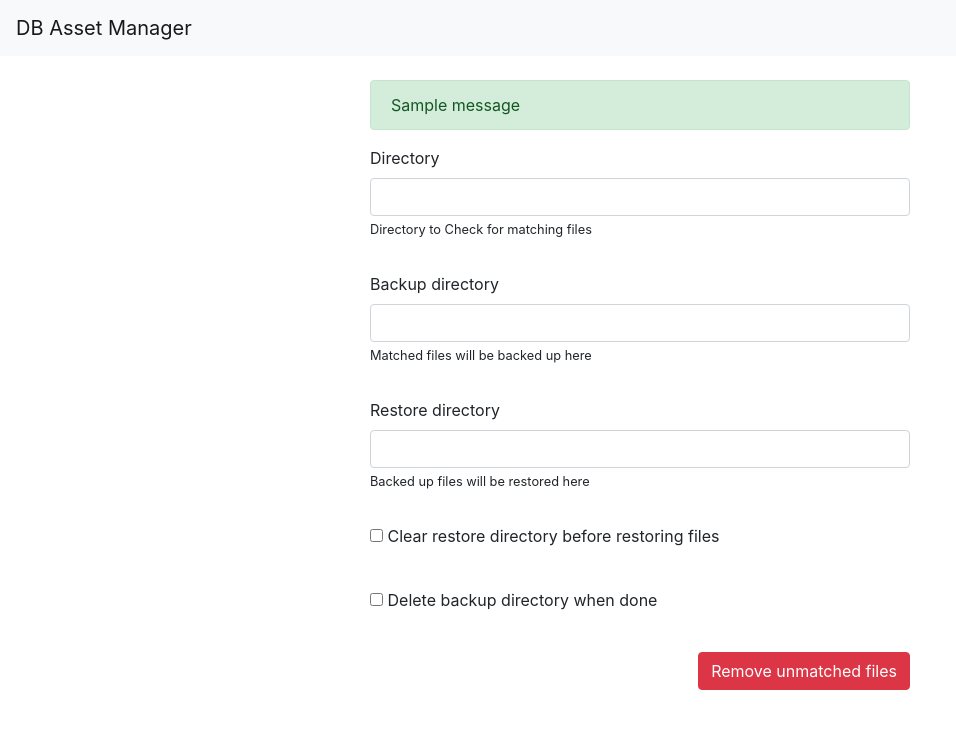
After one commit to hasibomi/DB-Asset-Manager, a Django app: page /connect/1/ in a window 1280 px wide. The commit adds this page. Shown: the top 729 px of the page, without its empty margins (0-956 px from the left). Run offline with Django 3.2, Linux system fonts and the light colour scheme; tables that the repository leaves empty hold one stand-in row (values such as "Sample post"); one stand-in notice (Sample message) is shown; some libraries are stand-ins or nearby versions.

Commit message:
Unmatched files can be cleared

```diff
--- a/asset_manager/forms.py
+++ b/asset_manager/forms.py
@@ -6,3 +6,26 @@ class NewConnectionForm(forms.ModelForm):
     class Meta:
         model = Connection
         fields = '__all__'
+
+
+class ColumnToDIrectoryCompareForm(forms.Form):
+    directory = forms.CharField(
+        max_length=255,
+        help_text='Directory to Check for matching files'
+    )
+    backup_directory = forms.CharField(
+        max_length=255,
+        help_text='Matched files will be backed up here'
+    )
+    restore_directory = forms.CharField(
+        max_length=255,
+        help_text='Backed up files will be restored here'
+    )
+    clear_restore_directory = forms.BooleanField(
+        required=False,
+        label='Clear restore directory before restoring files'
+    )
+    delete_backup_directory = forms.BooleanField(
+        required=False,
+        label='Delete backup directory when done'
+    )
--- /dev/null
+++ b/asset_manager/templates/asset_manager/connect.html
@@ -0,0 +1,97 @@
+{% extends 'layouts/master.html' %}
+
+{% block title %}{{ connection.connection_name }}{% endblock title %}
+
+{% block body %}
+    <div class="row">
+        <div class="col-md-6 offset-3">
+            {% if messages %}
+                {% for message in messages %}
+                    <p{% if message.tags %} class="alert alert-{% if message.tags == 'error' %}danger{% else %}{{ message.tags }}{% endif %}"{% endif %}>
+                        {{ message }}
+                    </p>
+                {% endfor %}
+            {% endif %}
+
+            <form method="post">
+                {% csrf_token %}
+
+                <div class="form-group row">
+                    <div class="col-md-12">
+                        <label for="{{ form.directory.id_for_label }}">{{ form.directory.label }}</label>
+                        <input type="text" name="{{ form.directory.name }}" id="{{ form.directory.id_for_label }}" class="form-control" value="{{ form.directory.value|default_if_none:'' }}">
+                        <p><small class="tex-muted">{{ form.directory.help_text}} </small></p>
+
+                        {% if form.directory.errors %}
+                            {% for error in form.directory.errors %}
+                                <span class="text-danger">{{ error }}</span>
+                            {% endfor %}
+                        {% endif %}
+                    </div>
+                </div>
+
+                <div class="form-group row">
+                    <div class="col-md-12">
+                        <label for="{{ form.backup_directory.id_for_label }}">{{ form.backup_directory.label }}</label>
+                        <input type="text" name="{{ form.backup_directory.name }}" id="{{ form.backup_directory.id_for_label }}" class="form-control" value="{{ form.backup_directory.value|default_if_none:'' }}">
+                        <p><small class="tex-muted">{{ form.backup_directory.help_text}} </small></p>
+
+                        {% if form.backup_directory.errors %}
+                            {% for error in form.backup_directory.errors %}
+                                <span class="text-danger">{{ error }}</span>
+                            {% endfor %}
+                        {% endif %}
+                    </div>
+                </div>
+
+                <div class="form-group row">
+                    <div class="col-md-12">
+                        <label for="{{ form.restore_directory.id_for_label }}">{{ form.restore_directory.label }}</label>
+                        <input type="text" name="{{ form.restore_directory.name }}" id="{{ form.restore_directory.id_for_label }}" class="form-control" value="{{ form.restore_directory.value|default_if_none:'' }}">
+                        <p><small class="tex-muted">{{ form.restore_directory.help_text}} </small></p>
+
+                        {% if form.restore_directory.errors %}
+                            {% for error in form.restore_directory.errors %}
+                                <span class="text-danger">{{ error }}</span>
+                            {% endfor %}
+                        {% endif %}
+                    </div>
+                </div>
+
+                <div class="form-group row">
+                    <div class="col-md-12">
+                        <input type="checkbox" name="{{ form.clear_restore_directory.name }}" id="{{ form.clear_restore_directory.id_for_label }}" value="true">
+                        <label for="{{ form.clear_restore_directory.id_for_label }}">{{ form.clear_restore_directory.label }}</label>
+                        <p><small class="tex-muted">{{ form.clear_restore_directory.help_text}} </small></p>
+
+                        {% if form.clear_restore_directory.errors %}
+                            {% for error in form.clear_restore_directory.errors %}
+                                <span class="text-danger">{{ error }}</span>
+                            {% endfor %}
+                        {% endif %}
+                    </div>
+                </div>
+
+                <div class="form-group row">
+                    <div class="col-md-12">
+                        <input type="checkbox" name="{{ form.delete_backup_directory.name }}" id="{{ form.delete_backup_directory.id_for_label }}" value="true">
+                        <label for="{{ form.delete_backup_directory.id_for_label }}">{{ form.delete_backup_directory.label }}</label>
+                        <p><small class="tex-muted">{{ form.delete_backup_directory.help_text}} </small></p>
+
+                        {% if form.delete_backup_directory.errors %}
+                            {% for error in form.delete_backup_directory.errors %}
+                                <span class="text-danger">{{ error }}</span>
+                            {% endfor %}
+                        {% endif %}
+                    </div>
+                </div>
+
+                <div class="form-group row">
+                    <div class="col-md-12">
+                        <input type="submit" value="Remove unmatched files" class="btn btn-danger float-right">
+                    </div>
+                </div>
+            </form>
+        </div>
+    </div>
+{% endblock body %}
--- a/asset_manager/templates/asset_manager/index.html
+++ b/asset_manager/templates/asset_manager/index.html
@@ -29,7 +29,9 @@
                 <div class="tab-pane fade show active" id="saved-connection" role="tabpanel" aria-labelledby="saved-connection-tab">
                     <ul>
                         {% for connection in connections %}
-                            <li>{{ connection.connection_name }}</li>
+                            <li>
+                                <a href="{% url 'asset_manager:connect' id=connection.id %}">{{ connection.connection_name }}</a>
+                            </li>
                         {% endfor %}
                     </ul>
                 </div>
--- a/asset_manager/urls.py
+++ b/asset_manager/urls.py
@@ -3,5 +3,6 @@ from .views import *
 
 app_name = 'asset_manager'
 urlpatterns = [
-    path('', IndexView.as_view(), name='index')
+    path('', IndexView.as_view(), name='index'),
+    path('connect/<id>/', ConnectToAConnectionView.as_view(), name='connect'),
 ]
--- a/asset_manager/views.py
+++ b/asset_manager/views.py
@@ -1,9 +1,12 @@
-from django.shortcuts import render
+import os, shutil
+from django.shortcuts import render, redirect, reverse, get_object_or_404
 from django.urls import reverse_lazy
-from django.views.generic import CreateView
+from django.views.generic import CreateView, FormView
 from django.contrib.messages.views import SuccessMessageMixin
+from django.contrib import messages
+from mysql.connector import connect
 from .models import Connection
-from .forms import NewConnectionForm
+from .forms import NewConnectionForm, ColumnToDIrectoryCompareForm
 
 
 class IndexView(SuccessMessageMixin, CreateView):
@@ -17,3 +20,96 @@ class IndexView(SuccessMessageMixin, CreateView):
         context['connections'] = Connection.objects.all()
 
         return context
+
+
+class ConnectToAConnectionView(SuccessMessageMixin, FormView):
+    directory = None
+    backup_directory = None
+    restore_directory = None
+    template_name = 'asset_manager/connect.html'
+    form_class = ColumnToDIrectoryCompareForm
+    success_message = 'Files are cleared'
+
+    def get_context_data(self, **kwargs):
+        context = super().get_context_data(**kwargs)
+        context['connection'] = get_object_or_404(Connection, id=self.kwargs['id'])
+
+        return context
+
+    def remove_trailing(self, value, string):
+        if value.endswith(string):
+            value = value[:-1]
+
+        return value
+
+    def form_valid(self, form):
+        self.directory = self.remove_trailing(form.cleaned_data['directory'], '/')
+        self.backup_directory = self.remove_trailing(form.cleaned_data['backup_directory'], '/')
+        self.restore_directory = self.remove_trailing(form.cleaned_data['restore_directory'], '/')
+
+        if not os.path.exists(self.directory):
+            messages.error(
+                self.request,
+                '{} does not exist'.format(self.directory)
+            )
+
+            return redirect('asset_manager:connect', id=self.kwargs['id'])
+
+        if not os.path.exists(self.backup_directory):
+            os.makedirs(self.backup_directory)
+
+        if not os.path.exists(self.restore_directory):
+            os.makedirs(self.restore_directory)
+
+        connection = get_object_or_404(Connection, id=self.kwargs['id'])
+        con = connect(
+            host=connection.db_host,
+            port=connection.db_port,
+            user=connection.db_user,
+            password=connection.db_pass,
+            database=connection.db_name
+        )
+        cursor = con.cursor()
+
+        cursor.execute(
+            'SELECT {} FROM {}'.format(
+                connection.db_column,
+                connection.db_table
+            )
+        )
+
+        self.backup_files(cursor.fetchall())
+
+        if form.cleaned_data['clear_restore_directory']:
+            self.delete_all_files(self.restore_directory)
+
+        self.restore_files(self.backup_directory)
+
+        if form.cleaned_data['delete_backup_directory']:
+            shutil.rmtree(self.backup_directory)
+
+        return super().form_valid(form)
+
+    def get_success_url(self):
+        return reverse('asset_manager:connect', kwargs={
+            'id': self.kwargs['id']
+        })
+
+    def backup_files(self, query_result):
+        for row in query_result:
+            if row[0]:
+                file = self.directory + '/' + row[0]
+                dest = self.backup_directory + '/' + row[0].split('/')[-1]
+
+                if os.path.exists(file):
+                    shutil.copy(file, dest)
+
+    def delete_all_files(self, src):
+        for file in os.listdir(src):
+            os.remove(os.path.join(src, file))
+
+    def restore_files(self, src):
+        for file in os.listdir(src):
+            from_file = os.path.join(src, file)
+            to = os.path.join(self.restore_directory, file)
+            shutil.copy(from_file, to)
--- a/templates/layouts/master.html
+++ b/templates/layouts/master.html
@@ -10,7 +10,7 @@
 </head>
 <body>
     <nav class="navbar navbar-expand-lg navbar-light bg-light">
-        <a class="navbar-brand" href="">DB Asset Manager</a>
+        <a class="navbar-brand" href="{% url 'asset_manager:index' %}">DB Asset Manager</a>
     </nav>
 
     <br>
```
